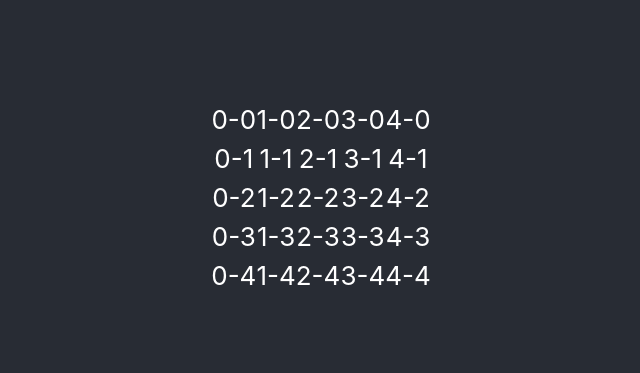
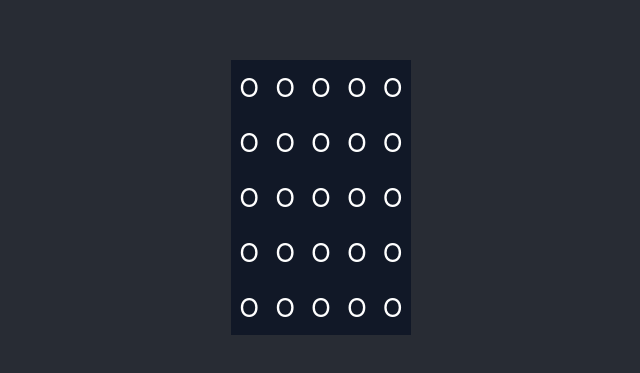
Before and after one commit to p-dim-popov/marsrover-kata, a React (Create React App) app: page / in a window 1280 px wide. Shown: the part 203-576 px from the top of the page, without its empty margins (319-959 px from the left). Built offline with nearby package versions, Linux system fonts and the light colour scheme.

Commit message:
test(Board): query boxes by testid

```diff
--- a/src/components/Board/Board.tsx
+++ b/src/components/Board/Board.tsx
@@ -1,5 +1,6 @@
 import React from "react";
 import {Grid} from "../../features/Grid/Grid";
+import Box, {BoxType} from "../Box/Box";
 
 export interface IBoardProps {
     grid: Grid;
@@ -7,16 +8,23 @@ export interface IBoardProps {
 
 const Board: React.FC<IBoardProps> = (props) => {
     return (
-        <div className="flex">
+        <div className="flex flex-col">
             {
                 Array(props.grid.rows).fill(null)
                     .map((x, row) => (
-                            <div key={`r_${row}`} className="flex-row">
+                            <div key={`r_${row}`} className="flex flex-row">
                                 {
                                     Array(props.grid.cols).fill(null)
-                                        .map((z, col) => (
-                                                <div key={`e_${row}_${col}`}>{`${row}-${col}`}</div>
-                                            )
+                                        .map((z, col) => {
+                                                const id = `e_${row}_${col}`;
+                                                return (
+                                                    <Box
+                                                        type={BoxType.Empty}
+                                                        key={id}
+                                                        data-testid={id}
+                                                    />
+                                                );
+                                            }
                                         )
                                 }
                             </div>
--- a/src/components/Box/Box.tsx
+++ b/src/components/Box/Box.tsx
@@ -11,8 +11,8 @@ export interface IBoxProps {
     type: BoxType,
 }
 
-const Box: React.FC<IBoxProps> = (props) => {
-    return <div className="p-2 bg-gray-900">{props.type}</div>;
+const Box: React.FC<IBoxProps> = ({ type, ...rest }) => {
+    return <div className="p-2 bg-gray-900" {...rest} >{type}</div>;
 }
 
 export default Box;
```
Also changed, not shown: 1 other file (tests, documents, lock files or other folders).
